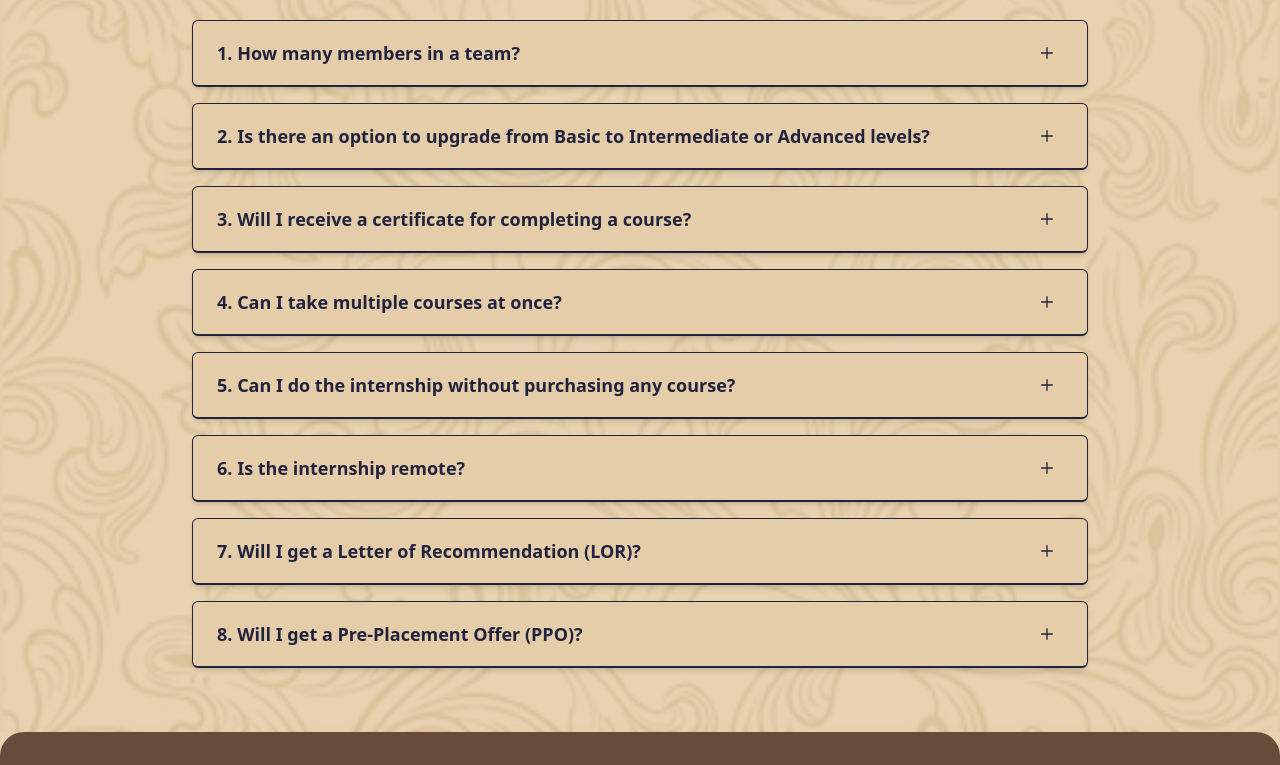
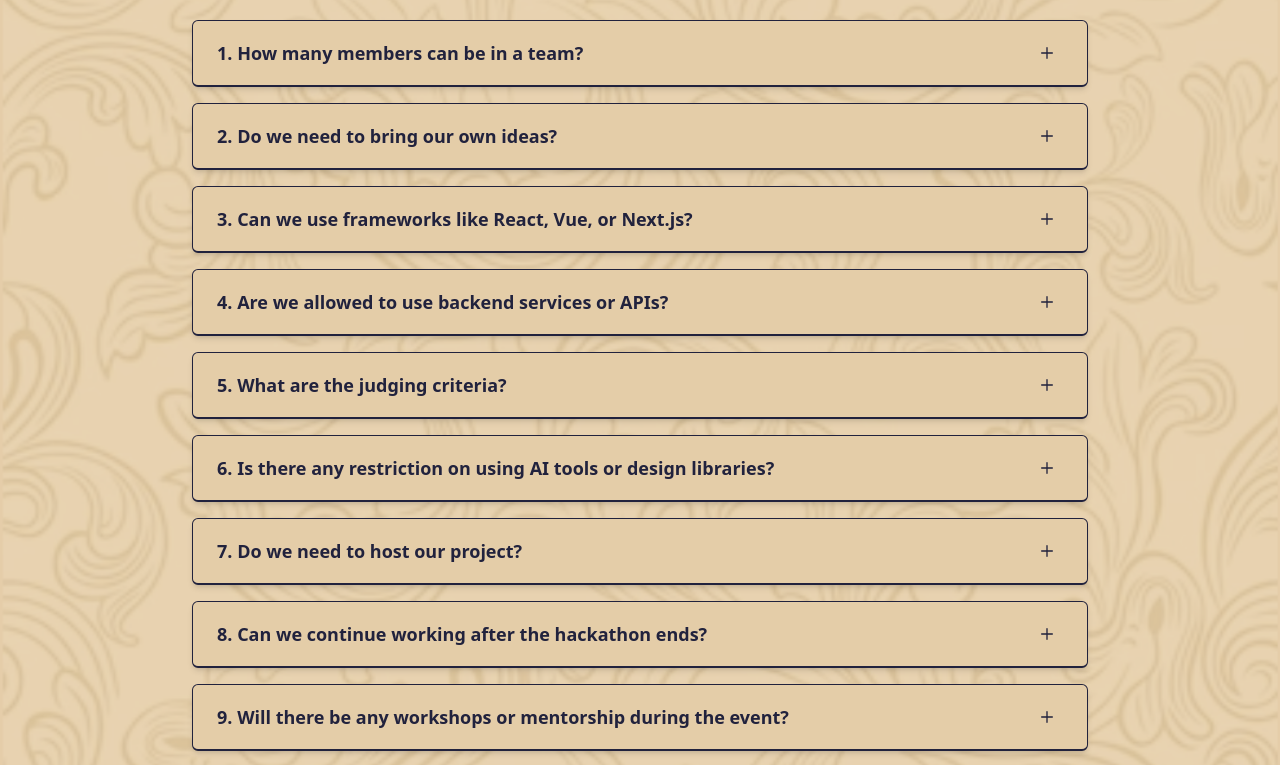
Before and after one commit to ACM-KJSCE/Artemis-Website, a React (Vite) app: page / in a window 1280 px wide. Shown: the part 2860-3625 px from the top of the page. Built offline with nearby package versions, Linux system fonts and the light colour scheme.

Commit message:
Update FAQSection with revised questions and answers for clarity and completeness

```diff
--- a/src/sections/FAQSection.jsx
+++ b/src/sections/FAQSection.jsx
@@ -8,46 +8,56 @@ const  FAQSection = () => {
     const faqs = [
         {
             id: 1,
-            question: "How many members in a team?",
-            answer: "Each team can have 2-3 members.",
+            question: "How many members can be in a team?",
+            answer: "Each team can have 2–3 members. On day team formation can also be done."
         },
         {
             id: 2,
-            question:
-                "Is there an option to upgrade from Basic to Intermediate or Advanced levels?",
-            answer: "No, SkillLoop follows a tiered purchase model. Each level (Basic, Intermediate, Advanced) must be purchased separately.",
+            question: "Do we need to bring our own ideas?",
+            answer: "Yes. You can work on your own problem statement or select from the provided themes announced at the start of the hackathon."
         },
         {
             id: 3,
-            question: "Will I receive a certificate for completing a course?",
-            answer: "Yes! Every learner receives a completion certificate for each level they complete — Basic, Intermediate, and Advanced.",
+            question: "Can we use frameworks like React, Vue, or Next.js?",
+            answer: "Absolutely. Any frontend framework or library is allowed, as long as the final submission runs in a browser and demonstrates your UI/UX design and functionality."
         },
         {
             id: 4,
-            question: "Can I take multiple courses at once?",
-            answer: "Yes, you can enroll in as many SkillLoop courses as you'd like. Each course is sold and tracked separately.",
+            question: "Are we allowed to use backend services or APIs?",
+            answer: "Yes. You may use any public APIs, mock APIs, or backend services. However, focus should remain on the frontend design, interactivity, and user experience."
         },
         {
             id: 5,
-            question: "Can I do the internship without purchasing any course?",
-            answer: "Yes. Purchasing a course is not mandatory to apply for the internship. However, interns who enroll in a course gain deeper product knowledge, which often helps them perform better in HR or sales roles.",
+            question: "What are the judging criteria?",
+            answer: "Projects will be evaluated on creativity, UI/UX design, responsiveness, interactivity, performance, and adherence to the theme."
         },
         {
             id: 6,
-            question: "Is the internship remote?",
-            answer: "Yes. All SkillLoop internships are 100% remote — allowing flexibility while delivering real-world exposure.",
+            question: "Is there any restriction on using AI tools or design libraries?",
+            answer: "No restrictions. You may use AI tools, component libraries, or design systems — originality of implementation and design thinking will still be key judging factors."
         },
         {
             id: 7,
-            question: "Will I get a Letter of Recommendation (LOR)?",
-            answer: "Yes, top-performing interns will be awarded an LOR from the SkillLoop leadership, in addition to their certificate and stipend.",
+            question: "Do we need to host our project?",
+            answer: "Yes. The final submission should be deployed online (e.g., Vercel, Netlify, or GitHub Pages) with a working demo link and a public GitHub repository."
         },
         {
             id: 8,
-            question: "Will I get a Pre-Placement Offer (PPO)?",
-            answer: "Yes. All interns are eligible for a PPO of up to ₹8 LPA, based on performance during the internship and final interview with the SkillLoop core team.",
+            question: "Can we continue working after the hackathon ends?",
+            answer: "No. All work must be completed within the official hackathon timeline. Post-deadline commits will not be considered."
         },
+        {
+            id: 9,
+            question: "Will there be any workshops or mentorship during the event?",
+            answer: "Yes. Mentors will be available throughout the hackathon to guide teams on UI/UX, performance optimization, and frontend best practices."
+        },
+        {
+            id: 10,
+            question: "What are the prizes and recognitions?",
+            answer: "Top teams will receive cash prizes and certificates. Exceptional projects may also be featured on our official showcase page."
+        }
     ];
+
 
     const toggleFaq = (id) => {
         setOpenFaq(openFaq === id ? null : id);
```
